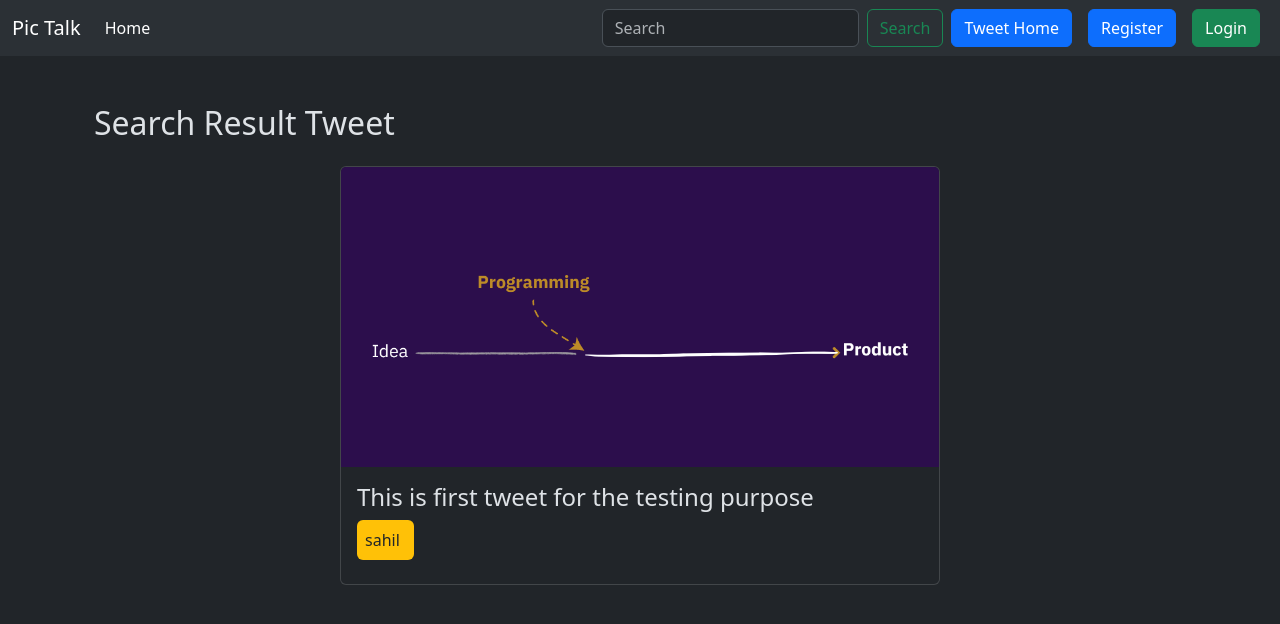
After one commit to SAHIL-Sharma21/Pic-Talk, a Django app: page /tweet/search/1/result in a window 1280 px wide. The commit adds this page. Shown: the top 624 px of the page. Run offline with Django 5.2, Linux system fonts and the light colour scheme; data comes from the database, SQL or seed files in the repository; both versions use the stored data as it was after the commit.

Commit message:
serach result page added and home page modified

```diff
--- /dev/null
+++ b/tweet/templates/result_page.html
@@ -0,0 +1,19 @@
+{% extends "layout.html" %}
+
+{% block title %}
+Tweet Page
+{% endblock %}
+
+{% block content %}
+<div class="container mt-5">
+    <h2 class="mb-4">Search Result Tweet</h2>
+
+    <div class="card" style="width: 100%; max-width: 600px; margin: auto;">
+        <img src="{{ tweet.photo.url }}" class="card-img-top" alt="Tweet Image" style="height: 300px; object-fit: cover;">
+        <div class="card-body">
+            <h4 class="card-text">{{ tweet.text }}</h4>
+            <p class="card-title bg-warning text-dark  rounded p-2" style="width: 10%; padding: 5px;">{{ tweet.user.username }}</p>
+        </div>
+    </div>
+</div>
+{% endblock %}
--- a/tweet/urls.py
+++ b/tweet/urls.py
@@ -8,4 +8,5 @@ urlpatterns = [
     path('<int:tweet_id>/delete/', views.tweet_delete, name="tweet_delete"),
     path('register/', views.register, name="register"),
     path('search/', views.search_tweets, name="search_tweets"),
+    path('search/<int:tweet_id>/result', views.search_result, name="search_result")
 ]
--- a/tweet/views.py
+++ b/tweet/views.py
@@ -84,3 +84,9 @@ def search_tweets(request):
     else:
         tweets = Tweet.objects.none()
     return render(request, 'search_results.html',{'tweets': tweets, 'query':query})
+
+
+#search result
+def search_result(request, tweet_id):
+    tweet = get_object_or_404(Tweet, pk=tweet_id)
+    return render(request, 'result_page.html', {'tweet': tweet})
```
Also changed, not shown: templates/home.html (+8 -5 lines), tweet/templates/search_results.html (+16 -11 lines), db.sqlite3, media/photos/git_X.png (added), media/photos/goLang.png (added).
